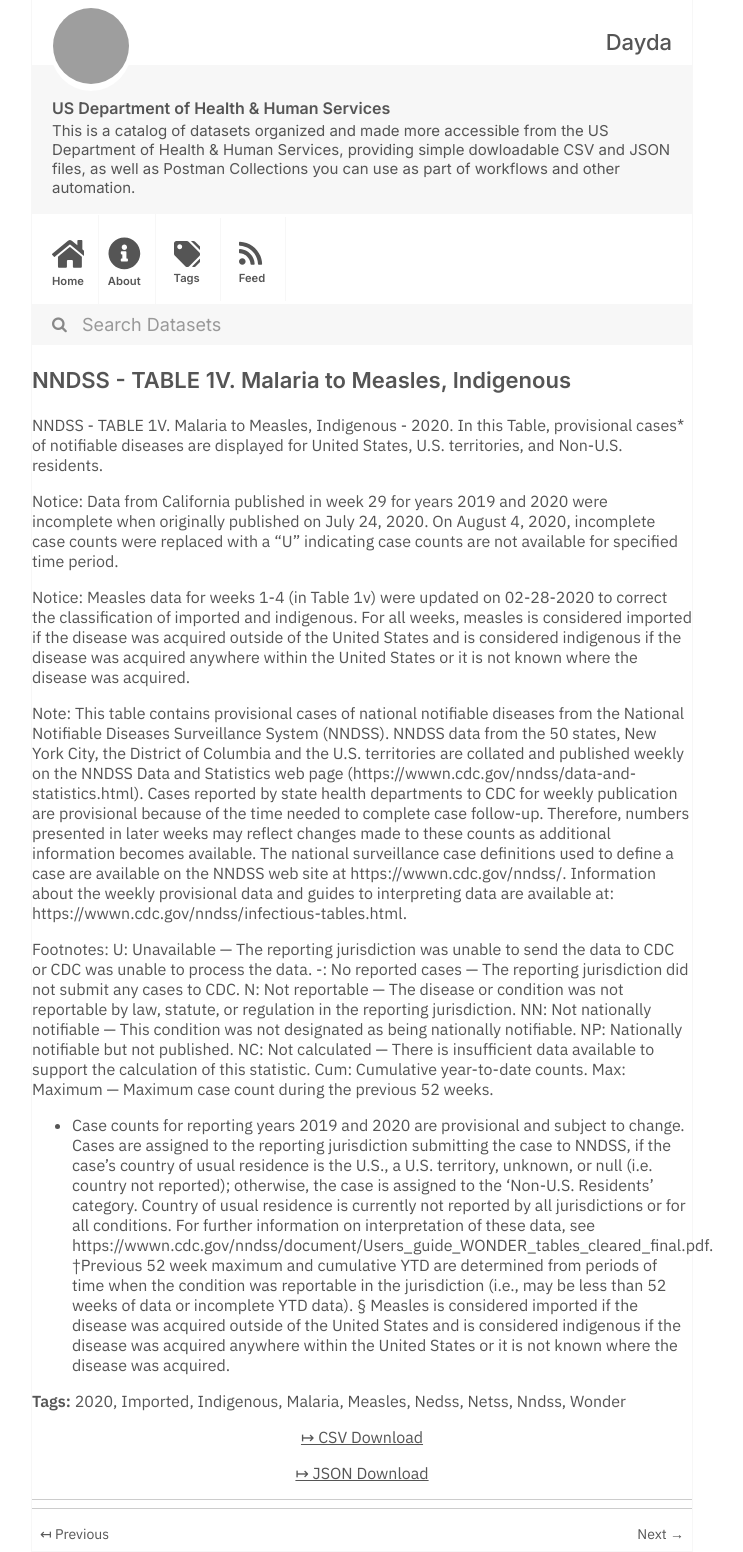
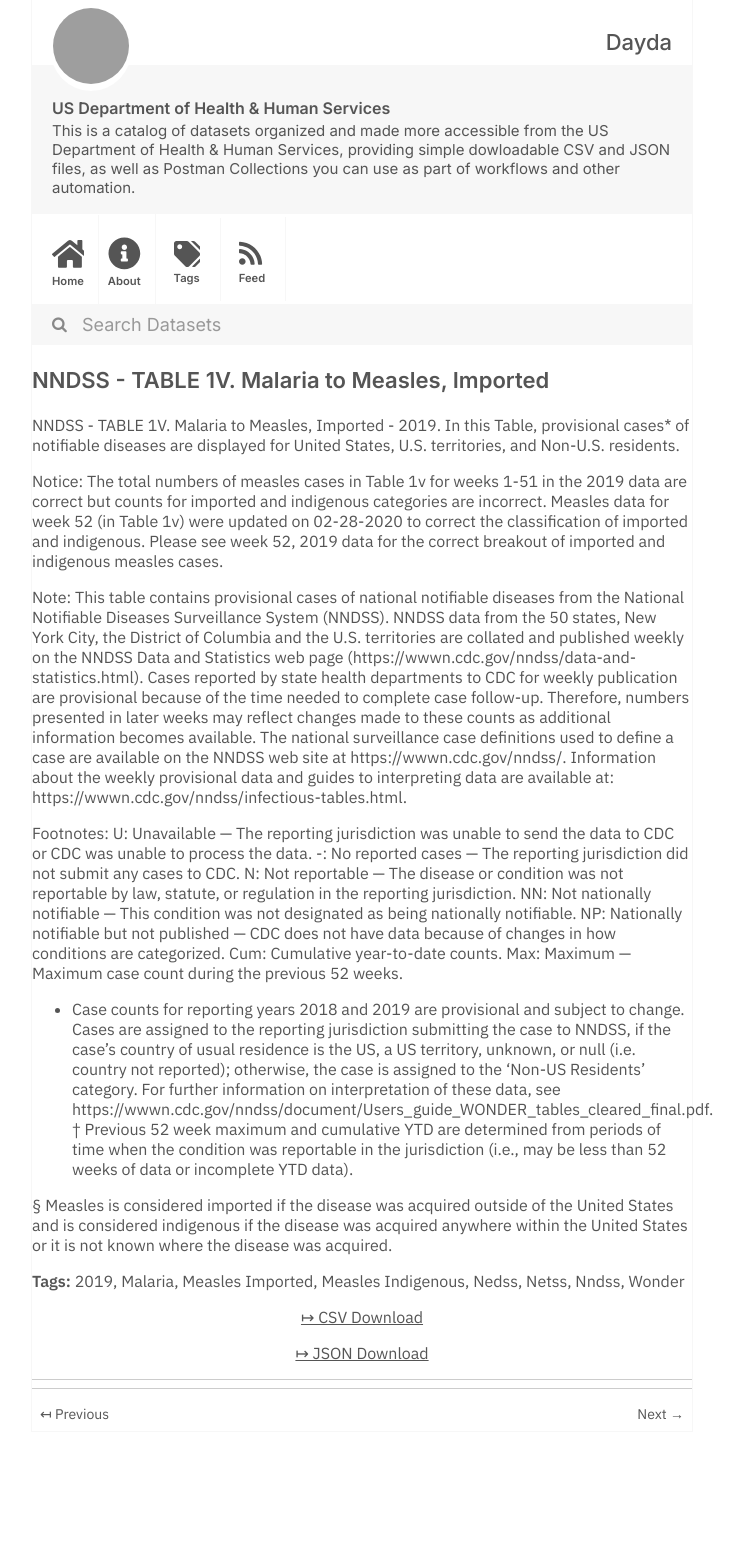
Before and after one commit to dayda-entities/us-department-of-health-and-human-services, a Jekyll site: the page built from _posts/2020-11-10-nndss-table-1v-malaria-to-meas.md, in a window 1280 px wide. Shown: the whole page, without its empty margins (278-1021 px from the left). Built offline with Jekyll 4.4.1, drawn with Linux system fonts in a browser that asks for light colours; after the commit the page ends 1432 px from its top, so only the background shows below that; grey boxes are pictures that could not be loaded.

Commit message:
Publish Data

```diff
--- a/_posts/2020-11-10-nndss-table-1v-malaria-to-meas.md
+++ b/_posts/2020-11-10-nndss-table-1v-malaria-to-meas.md
@@ -1,30 +1,27 @@
 ---
-title: 'NNDSS - TABLE 1V. Malaria to Measles, Indigenous'
-created: '2020-11-10T16:16:33.354771'
-modified: '2021-04-25T14:52:00.899728'
+title: 'NNDSS - TABLE 1V. Malaria to Measles, Imported'
+created: '2020-11-10T16:17:47.548431'
+modified: '2021-04-25T14:53:23.496524'
 state: active
 type: dataset
 tags:
-  - '2020'
-  - Imported
-  - Indigenous
+  - '2019'
   - Malaria
-  - Measles
+  - Measles Imported
+  - Measles Indigenous
   - Nedss
   - Netss
   - Nndss
   - Wonder
 groups: []
-csv_url: 'https://data.cdc.gov/api/views/7xhe-mv2e/rows.csv?accessType=DOWNLOAD'
-json_url: 'https://data.cdc.gov/api/views/7xhe-mv2e/rows.json?accessType=DOWNLOAD'
+csv_url: 'https://data.cdc.gov/api/views/jf8m-mtc3/rows.csv?accessType=DOWNLOAD'
+json_url: 'https://data.cdc.gov/api/views/jf8m-mtc3/rows.json?accessType=DOWNLOAD'
 layout: post
 
 ---
-NNDSS - TABLE 1V. Malaria to Measles, Indigenous - 2020. In this Table, provisional cases* of notifiable diseases are displayed for United States, U.S. territories, and Non-U.S. residents.
+NNDSS - TABLE 1V. Malaria to Measles, Imported - 2019. In this Table, provisional cases* of notifiable diseases are displayed for United States, U.S. territories, and Non-U.S. residents.
 
-Notice: Data from California published in week 29 for years 2019 and 2020 were incomplete when originally published on July 24, 2020. On August 4, 2020, incomplete case counts were replaced with a "U" indicating case counts are not available for specified time period.
-
-Notice:  Measles data for weeks 1-4 (in Table 1v) were updated on 02-28-2020 to correct the classification of imported and indigenous. For all weeks, measles is considered imported if the disease was acquired outside of the United States and is considered indigenous if the disease was acquired anywhere within the United States or it is not known where the disease was acquired.
+Notice:  The total numbers of measles cases in Table 1v for weeks 1-51 in the 2019 data are correct but counts for imported and indigenous categories are incorrect. Measles data for week 52 (in Table 1v) were updated on 02-28-2020 to correct the classification of imported and indigenous. Please see week 52, 2019 data for the correct breakout of imported and indigenous measles cases.
 
 Note:
 This table contains provisional cases of national notifiable diseases from the National Notifiable Diseases Surveillance System (NNDSS). NNDSS data from the 50 states, New York City, the District of Columbia and the U.S. territories are collated and published weekly on the NNDSS Data and Statistics web page (https://wwwn.cdc.gov/nndss/data-and-statistics.html). Cases reported by state health departments to CDC for weekly publication are provisional because of the time needed to complete case follow-up. Therefore, numbers presented in later weeks may reflect changes made to these counts as additional information becomes available. The national surveillance case definitions used to define a case are available on the NNDSS web site at https://wwwn.cdc.gov/nndss/. Information about the weekly provisional data and guides to interpreting data are available at: https://wwwn.cdc.gov/nndss/infectious-tables.html.
@@ -34,10 +31,10 @@ U: Unavailable — The reporting jurisdiction was unable to send the data to CDC
 -: No reported cases — The reporting jurisdiction did not submit any cases to CDC.
 N: Not reportable — The disease or condition was not reportable by law, statute, or regulation in the reporting jurisdiction.
 NN: Not nationally notifiable — This condition was not designated as being nationally notifiable.
-NP: Nationally notifiable but not published.
-NC: Not calculated — There is insufficient data available to support the calculation of this statistic.
+NP: Nationally notifiable but not published — CDC does not have data because of changes in how conditions are categorized.
 Cum: Cumulative year-to-date counts.
 Max: Maximum — Maximum case count during the previous 52 weeks.
-* Case counts for reporting years 2019 and 2020 are provisional and subject to change. Cases are assigned to the reporting jurisdiction submitting the case to NNDSS, if the case's country of usual residence is the U.S., a U.S. territory, unknown, or null (i.e. country not reported); otherwise, the case is assigned to the 'Non-U.S. Residents' category. Country of usual residence is currently not reported by all jurisdictions or for all conditions. For further information on interpretation of these data, see https://wwwn.cdc.gov/nndss/document/Users_guide_WONDER_tables_cleared_final.pdf.
-†Previous 52 week maximum and cumulative YTD are determined from periods of time when the condition was reportable in the jurisdiction (i.e., may be less than 52 weeks of data or incomplete YTD data).
+* Case counts for reporting years 2018 and 2019 are provisional and subject to change. Cases are assigned to the reporting jurisdiction submitting the case to NNDSS, if the case's country of usual residence is the US, a US territory, unknown, or null (i.e. country not reported); otherwise, the case is assigned to the 'Non-US Residents' category. For further information on interpretation of these data, see https://wwwn.cdc.gov/nndss/document/Users_guide_WONDER_tables_cleared_final.pdf.
+† Previous 52 week maximum and cumulative YTD are determined from periods of time when the condition was reportable in the jurisdiction (i.e., may be less than 52 weeks of data or incomplete YTD data).
+
 § Measles is considered imported if the disease was acquired outside of the United States and is considered indigenous if the disease was acquired anywhere within the United States or it is not known where the disease was acquired.
```
